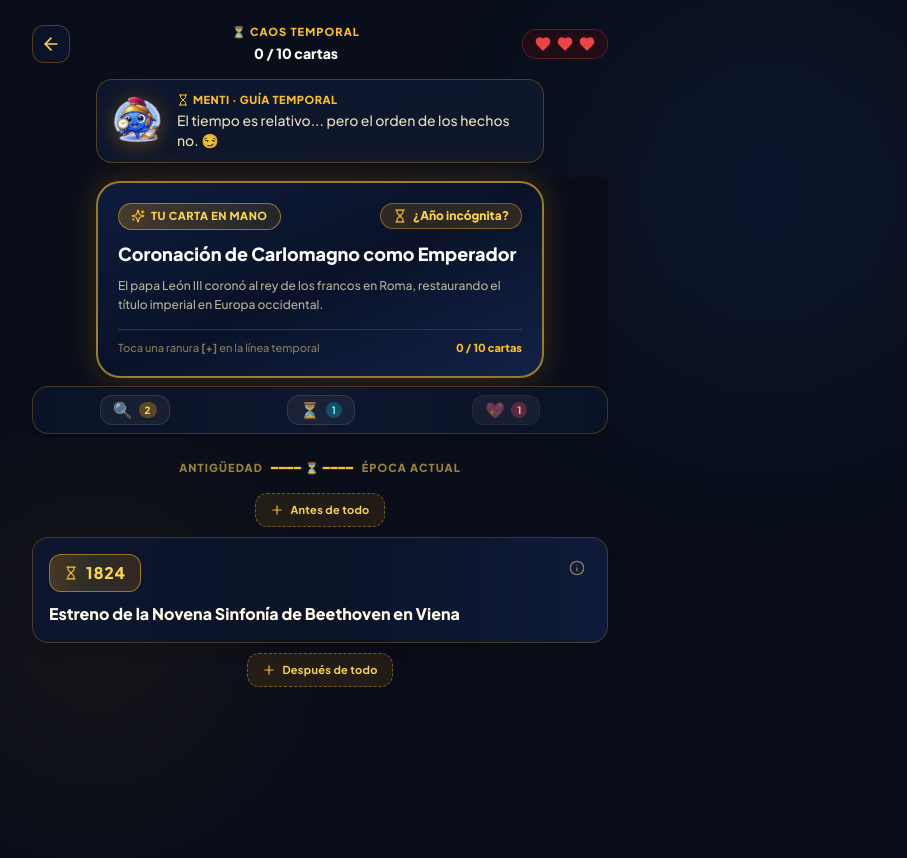
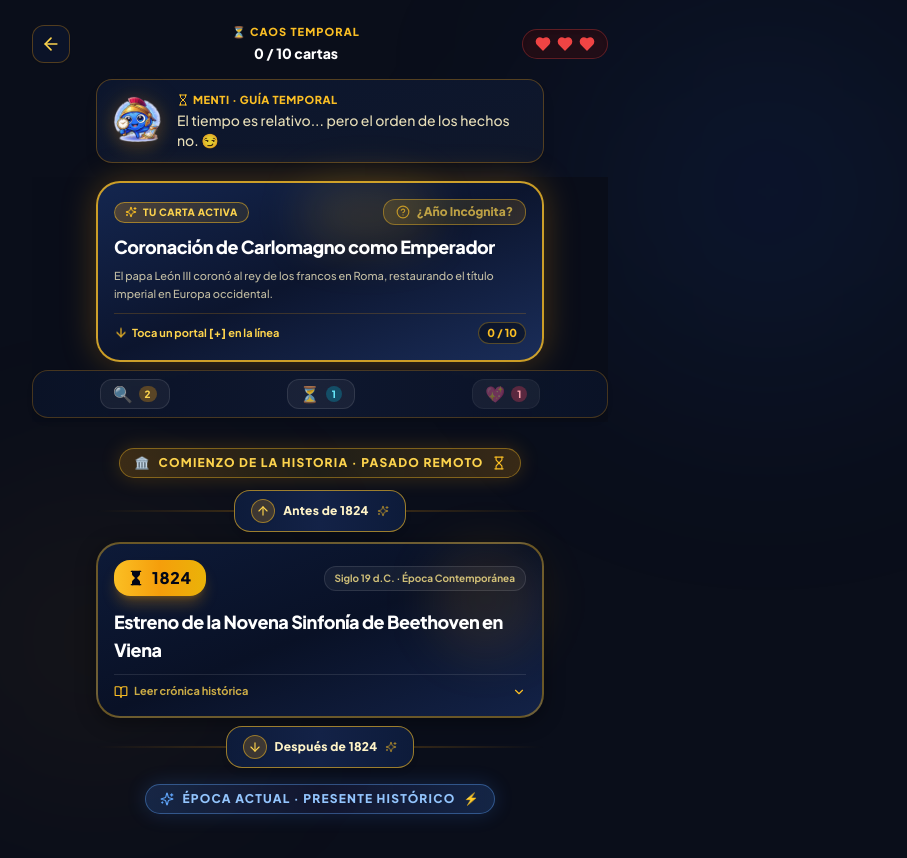
Before and after one commit to mentrixestudios-web/mentrix-timeline, a React (Vite) app: page /juego in a window 1280 px wide. Shown: the top 858 px of the page, without its empty margins (320-1227 px from the left). Before the commit the page ends 800 px from the top, so only its background shows below. Built offline with nearby package versions, Linux system fonts and the light colour scheme.

Commit message:
feat(gameplay-board): rediseño total de la linea de tiempo interactiva con portales inteligentes, reliquias doradas y marcadores cosmicos

```diff
--- a/src/components/game/CurrentCardHand.jsx
+++ b/src/components/game/CurrentCardHand.jsx
@@ -1,17 +1,17 @@
 import React from "react";
-import { Sparkles, Hourglass, Search } from "lucide-react";
+import { Sparkles, Hourglass, Search, HelpCircle, ArrowDown } from "lucide-react";
 import { motion, AnimatePresence } from "framer-motion";
 
 function getCenturyHint(year) {
   if (year < 0) {
     const c = Math.ceil(Math.abs(year) / 100);
-    return `Siglo ${c} a.C. (Época Antigua)`;
+    return `Siglo ${c} a.C. · Época Antigua`;
   }
   const c = Math.ceil(year / 100);
-  if (c <= 5) return `Siglo ${c} d.C. (Edad Antigua)`;
-  if (c <= 15) return `Siglo ${c} d.C. (Edad Media)`;
-  if (c <= 18) return `Siglo ${c} d.C. (Edad Moderna)`;
-  return `Siglo ${c} d.C. (Edad Contemporánea)`;
+  if (c <= 5) return `Siglo ${c} d.C. · Era Clásica`;
+  if (c <= 15) return `Siglo ${c} d.C. · Edad Media`;
+  if (c <= 18) return `Siglo ${c} d.C. · Edad Moderna`;
+  return `Siglo ${c} d.C. · Época Contemporánea`;
 }
 
 export default function CurrentCardHand({
@@ -24,54 +24,63 @@ export default function CurrentCardHand({
 
   return (
     <motion.div
-      initial={{ opacity: 0, y: 15 }}
-      animate={{ opacity: 1, y: 0 }}
-      className="relative w-full max-w-md mx-auto bg-gradient-to-br from-[#0e1c3d] via-[#091228] to-[#122247] border-2 border-amber-400/60 rounded-3xl p-4 sm:p-5 shadow-[0_0_35px_rgba(245,158,11,0.22)] backdrop-blur-xl"
+      initial={{ opacity: 0, scale: 0.95 }}
+      animate={{ opacity: 1, scale: 1 }}
+      className="relative w-full max-w-md mx-auto bg-gradient-to-br from-[#14264f] via-[#0c152e] to-[#1a2d59] border-2 border-amber-400/80 rounded-3xl p-3.5 sm:p-4 shadow-[0_0_35px_rgba(245,158,11,0.28)] backdrop-blur-xl select-none"
     >
-      {/* Etiqueta superior */}
-      <div className="flex items-center justify-between gap-2 mb-2.5">
-        <div className="inline-flex items-center gap-1.5 bg-gradient-to-r from-amber-500/25 to-yellow-500/10 border border-amber-400/50 text-amber-300 px-3 py-1 rounded-full text-[11px] font-black uppercase tracking-wider">
-          <Sparkles className="w-3.5 h-3.5 text-amber-400" />
-          <span>Tu carta en mano</span>
+      {/* Resplandor cósmico superior */}
+      <div className="absolute top-0 right-1/4 w-32 h-16 bg-amber-400/15 rounded-full blur-xl pointer-events-none" />
+
+      {/* CABECERA: ETIQUETA DE CARTA EN MANO Y PLACA DE AÑO OCULTO */}
+      <div className="flex items-center justify-between gap-2 mb-2 relative z-10">
+        <div className="inline-flex items-center gap-1.5 bg-gradient-to-r from-amber-500/25 to-yellow-500/10 border border-amber-400/50 text-amber-300 px-2.5 py-0.5 rounded-full text-[10px] font-black uppercase tracking-wider">
+          <Sparkles className="w-3 h-3 text-amber-400" />
+          <span>Tu Carta Activa</span>
         </div>
 
-        <div className="flex items-center gap-1.5 bg-amber-500/15 border border-amber-400/40 text-amber-300 px-3 py-1 rounded-full text-xs font-black">
-          <Hourglass className="w-3.5 h-3.5 text-amber-400 animate-spin-slow" />
-          <span>¿Año incógnita?</span>
+        {/* Placa de Año Oculto con Pulso */}
+        <div className="flex items-center gap-1.5 bg-gradient-to-r from-amber-400/20 via-yellow-400/15 to-amber-500/20 border border-amber-400/60 text-amber-300 px-3 py-1 rounded-xl text-xs font-black shadow-sm animate-pulse">
+          <HelpCircle className="w-3.5 h-3.5 text-amber-400" />
+          <span>¿Año Incógnita?</span>
         </div>
       </div>
 
-      {/* Título de la carta */}
-      <h2 className="text-white font-black text-base sm:text-lg leading-snug">
+      {/* TÍTULO PRINCIPAL DEL ACONTECIMIENTO */}
+      <h2 className="text-white font-black text-base sm:text-lg leading-snug tracking-tight relative z-10">
         {event.title}
       </h2>
 
-      {/* Pista de Lupa si está activa */}
+      {/* PISTA DE LUPA (SI EL PODER ESTÁ ACTIVO) */}
       <AnimatePresence>
         {lupaActive && (
           <motion.div
             initial={{ opacity: 0, height: 0 }}
             animate={{ opacity: 1, height: "auto" }}
             exit={{ opacity: 0, height: 0 }}
-            className="mt-2.5 p-2 rounded-xl bg-amber-500/20 border border-amber-400/60 flex items-center gap-2 text-xs text-amber-200 font-extrabold shadow-sm"
+            className="mt-2 p-2 rounded-xl bg-amber-500/25 border border-amber-400/80 flex items-center gap-2 text-xs text-amber-100 font-extrabold shadow-sm relative z-10"
           >
-            <Search className="w-4 h-4 text-amber-300 shrink-0" />
-            <span>Pista Revelada: {getCenturyHint(event.year)}</span>
+            <Search className="w-4 h-4 text-amber-300 shrink-0 animate-bounce" />
+            <span>🔍 Pista Revelada: <strong>{getCenturyHint(event.year)}</strong></span>
           </motion.div>
         )}
       </AnimatePresence>
 
-      {/* Reseña o pista histórica */}
-      {event.description && (
-        <p className="text-xs text-amber-100/70 mt-2 line-clamp-2 leading-relaxed font-medium">
+      {/* RESEÑA BREVE DE PISTA */}
+      {event.description && !lupaActive && (
+        <p className="text-[11px] text-amber-100/75 mt-1.5 line-clamp-2 leading-relaxed font-medium relative z-10">
           {event.description}
         </p>
       )}
 
-      {/* Instrucción visual con acabado dorado */}
-      <div className="mt-3.5 pt-2.5 border-t border-amber-500/20 flex items-center justify-between text-[11px] text-amber-200/50 font-medium">
-        <span>Toca una ranura <strong>[+]</strong> en la línea temporal</span>
-        <span className="text-amber-400 font-extrabold">{cardsPlaced} / {targetGoal} cartas</span>
+      {/* FOOTER INTERACTIVO: LLAMADA A LA ACCIÓN CON FLECHA */}
+      <div className="mt-2.5 pt-2 border-t border-amber-500/20 flex items-center justify-between text-[11px] text-amber-200/80 font-bold relative z-10">
+        <span className="flex items-center gap-1 text-amber-300">
+          <ArrowDown className="w-3.5 h-3.5 text-amber-400 animate-bounce" />
+          <span>Toca un portal <strong>[+]</strong> en la línea</span>
+        </span>
+        <span className="text-amber-400 font-black bg-black/40 px-2 py-0.5 rounded-full border border-amber-400/30">
+          {cardsPlaced} / {targetGoal}
+        </span>
       </div>
     </motion.div>
   );
--- a/src/components/game/TimelineCard.jsx
+++ b/src/components/game/TimelineCard.jsx
@@ -1,6 +1,18 @@
 import React, { useState } from "react";
 import { motion, AnimatePresence } from "framer-motion";
-import { Info, Hourglass, Sparkles } from "lucide-react";
+import { Info, Hourglass, Sparkles, BookOpen, ChevronDown, CheckCircle2 } from "lucide-react";
+
+function getCenturyTag(year) {
+  if (year < 0) {
+    const c = Math.ceil(Math.abs(year) / 100);
+    return `Siglo ${c} a.C. · Antigüedad`;
+  }
+  const c = Math.ceil(year / 100);
+  if (c <= 5) return `Siglo ${c} d.C. · Era Clásica`;
+  if (c <= 15) return `Siglo ${c} d.C. · Edad Media`;
+  if (c <= 18) return `Siglo ${c} d.C. · Edad Moderna`;
+  return `Siglo ${c} d.C. · Época Contemporánea`;
+}
 
 export default function TimelineCard({
   event,
@@ -10,60 +22,77 @@ export default function TimelineCard({
   const [showDetails, setShowDetails] = useState(false);
 
   const statusStyles = {
-    default: "bg-gradient-to-r from-[#0c162e] via-[#0b1328] to-[#0e1a38] border-amber-500/25 hover:border-amber-400/60 shadow-lg",
-    justPlaced: "bg-gradient-to-r from-emerald-950/90 to-[#0b1328] border-emerald-400 shadow-[0_0_25px_rgba(16,185,129,0.4)] scale-[1.02]",
-    error: "bg-gradient-to-r from-red-950/90 to-[#0b1328] border-red-500 shadow-[0_0_25px_rgba(239,68,68,0.4)]",
+    default: "border-amber-400/40 bg-gradient-to-br from-[#0d1a38] via-[#091126] to-[#132247] shadow-[0_4px_20px_rgba(0,0,0,0.4)]",
+    justPlaced: "border-emerald-400 bg-gradient-to-br from-emerald-950/80 via-[#0a1828] to-[#0c1f38] shadow-[0_0_30px_rgba(16,185,129,0.35)] ring-2 ring-emerald-400/50 scale-[1.01]",
+    error: "border-red-500 bg-gradient-to-br from-red-950/80 via-[#180a14] to-[#0d1120] shadow-[0_0_30px_rgba(239,68,68,0.35)] ring-2 ring-red-500/50",
   };
 
   return (
     <motion.div
       layout
-      initial={{ opacity: 0, y: 15, scale: 0.95 }}
+      initial={{ opacity: 0, y: 15, scale: 0.94 }}
       animate={{ opacity: 1, y: 0, scale: 1 }}
       exit={{ opacity: 0, scale: 0.9 }}
-      transition={{ duration: 0.25, ease: "easeOut" }}
-      className={`relative w-full rounded-2xl border p-4 transition-all duration-300 backdrop-blur-md ${statusStyles[status] || statusStyles.default}`}
+      transition={{ duration: 0.28, ease: "easeOut" }}
+      className={`relative w-full max-w-md mx-auto rounded-3xl border-2 p-4 transition-all duration-300 backdrop-blur-xl ${statusStyles[status] || statusStyles.default}`}
     >
-      <div className="flex items-start justify-between gap-3">
-        {/* Placa Dorada del Año Histórico */}
-        <div className="flex items-center gap-2 bg-gradient-to-r from-amber-500/25 via-yellow-500/15 to-amber-600/20 border border-amber-400/50 text-amber-300 px-3.5 py-1.5 rounded-xl font-black text-sm sm:text-base tracking-wider shadow-sm">
-          <Hourglass className="w-3.5 h-3.5 text-amber-400" />
+      {/* Resplandor decorativo de esquina */}
+      <div className="absolute top-0 right-0 w-28 h-28 bg-amber-500/10 rounded-full blur-xl pointer-events-none" />
+
+      {/* CABECERA DE LA CARTA: AÑO HISTÓRICO Y NÓDULO DE ORDEN */}
+      <div className="flex items-center justify-between gap-2 relative z-10">
+
+        {/* Placa Dorada Metálica del Año */}
+        <div className="flex items-center gap-2 bg-gradient-to-r from-amber-400 via-amber-500 to-yellow-500 text-slate-950 px-3.5 py-1.5 rounded-2xl font-black text-sm sm:text-base tracking-wider shadow-lg shadow-amber-500/30">
+          <Hourglass className="w-4 h-4 fill-slate-950" />
           <span>{event.yearFormatted}</span>
         </div>
 
-        {/* Botón de info / detalles */}
+        {/* Tag del Siglo y Época */}
+        <div className="flex items-center gap-1.5 bg-white/5 border border-white/10 px-2.5 py-1 rounded-xl text-[10px] font-bold text-amber-200/80">
+          <span>{getCenturyTag(event.year)}</span>
+        </div>
+      </div>
+
+      {/* CUERPO: TÍTULO DEL ACONTECIMIENTO */}
+      <div className="mt-3 relative z-10">
+        <h3 className="text-white font-black text-base sm:text-lg leading-snug tracking-tight">
+          {event.title}
+        </h3>
+      </div>
+
+      {/* FOOTER DE LA CARTA: BOTÓN DESPLEGABLE DE RESEÑA */}
       {event.description && (
+        <div className="mt-2.5 pt-2 border-t border-white/10 relative z-10">
           <button
             type="button"
             onClick={() => setShowDetails(!showDetails)}
-            className="p-1.5 rounded-xl text-amber-200/50 hover:text-amber-200 hover:bg-white/10 transition-colors"
-            title="Ver más información histórica"
+            className="flex items-center justify-between w-full text-[11px] font-bold text-amber-300/80 hover:text-amber-200 transition-colors cursor-pointer group"
           >
-            <Info className="w-4 h-4" />
+            <span className="flex items-center gap-1.5">
+              <BookOpen className="w-3.5 h-3.5 text-amber-400" />
+              <span>{showDetails ? "Ocultar crónica histórica" : "Leer crónica histórica"}</span>
+            </span>
+            <ChevronDown className={`w-3.5 h-3.5 text-amber-400 transition-transform duration-200 ${showDetails ? "rotate-180" : ""}`} />
           </button>
-        )}
-      </div>
 
-      {/* Título del acontecimiento */}
-      <h3 className="text-amber-50 font-extrabold text-sm sm:text-base mt-2.5 leading-snug">
-        {event.title}
-      </h3>
-
-      {/* Reseña histórica desplegable */}
+          {/* Reseña desplegable estilo códice digital */}
           <AnimatePresence>
-        {showDetails && event.description && (
+            {showDetails && (
               <motion.div
                 initial={{ opacity: 0, height: 0 }}
                 animate={{ opacity: 1, height: "auto" }}
                 exit={{ opacity: 0, height: 0 }}
-            className="overflow-hidden mt-2.5 pt-2.5 border-t border-amber-500/20"
+                className="overflow-hidden mt-2 pt-2 border-t border-amber-500/20"
               >
-            <p className="text-xs text-amber-100/75 leading-relaxed font-normal">
+                <div className="p-2.5 rounded-xl bg-black/40 border border-amber-500/20 text-xs text-amber-100/90 leading-relaxed font-sans font-medium">
                   {event.description}
-            </p>
+                </div>
               </motion.div>
             )}
           </AnimatePresence>
+        </div>
+      )}
     </motion.div>
   );
 }
--- a/src/components/game/TimelineSlot.jsx
+++ b/src/components/game/TimelineSlot.jsx
@@ -1,38 +1,88 @@
 import React from "react";
-import { Plus } from "lucide-react";
+import { Plus, Sparkles, Snowflake, ArrowDown, ArrowUp, Hourglass } from "lucide-react";
 import { motion } from "framer-motion";
 
 export default function TimelineSlot({
   onSelect,
   disabled = false,
   isFrozen = false,
-  label = "Insertar aquí",
+  prevYear = null,
+  nextYear = null,
+  label = null,
 }) {
+  // Generar etiqueta contextual inteligente si no se pasó una manual
+  let displayLabel = label;
+  let slotType = "between"; // 'before' | 'between' | 'after'
+
+  if (!displayLabel) {
+    if (!prevYear && nextYear) {
+      displayLabel = `Antes de ${nextYear}`;
+      slotType = "before";
+    } else if (prevYear && nextYear) {
+      displayLabel = `Entre ${prevYear} y ${nextYear}`;
+      slotType = "between";
+    } else if (prevYear && !nextYear) {
+      displayLabel = `Después de ${prevYear}`;
+      slotType = "after";
+    } else {
+      displayLabel = "Insertar carta aquí";
+    }
+  }
+
+  // Si la ranura fue congelada / descartada por el comodín Congelador
   if (isFrozen) {
     return (
-      <div className="flex items-center justify-center py-1.5 px-3 my-1 rounded-xl border border-cyan-400/20 bg-cyan-950/20 text-cyan-400/50 text-[10px] font-bold select-none cursor-not-allowed">
-        <span>❄️ Descartado por Congelador</span>
+      <div className="relative flex items-center justify-center my-2.5 w-full max-w-md mx-auto select-none pointer-events-none">
+        {/* Línea conectora de fondo */}
+        <div className="absolute inset-x-0 h-0.5 bg-cyan-500/20 top-1/2 -translate-y-1/2" />
+
+        <div className="relative z-10 flex items-center gap-1.5 py-1.5 px-3.5 rounded-full border border-cyan-400/40 bg-cyan-950/80 text-cyan-300/60 text-[11px] font-black shadow-[0_0_15px_rgba(6,182,212,0.15)] backdrop-blur-md">
+          <Snowflake className="w-3.5 h-3.5 text-cyan-400 animate-spin-slow" />
+          <span>❄️ DESCARTADO POR CONGELADOR</span>
+        </div>
       </div>
     );
   }
 
   return (
+    <div className="relative flex items-center justify-center my-2.5 w-full max-w-md mx-auto select-none">
+      {/* Guía luminosa central del eje temporal */}
+      <div className="absolute inset-x-0 h-0.5 bg-gradient-to-r from-transparent via-amber-500/30 to-transparent top-1/2 -translate-y-1/2" />
+
+      {/* Botón interactivo de portal temporal */}
       <motion.button
         type="button"
-      whileHover={{ scale: 1.05 }}
-      whileTap={{ scale: 0.95 }}
+        whileHover={{ scale: disabled ? 1 : 1.04, y: -1 }}
+        whileTap={{ scale: disabled ? 1 : 0.95 }}
         disabled={disabled}
         onClick={onSelect}
-      className={`group relative flex items-center justify-center py-2 px-3.5 my-1 rounded-xl border border-dashed transition-all duration-200 cursor-pointer ${
+        className={`group relative z-10 flex items-center justify-center gap-2 py-2 px-4 rounded-2xl border transition-all duration-200 cursor-pointer shadow-md ${
           disabled
-          ? "opacity-30 cursor-not-allowed border-white/10"
-          : "border-amber-400/40 hover:border-amber-400 bg-amber-500/10 hover:bg-amber-500/20 text-amber-300 hover:text-white shadow-sm hover:shadow-amber-500/20 active:scale-95"
+            ? "opacity-35 cursor-not-allowed border-white/10 bg-[#0b1328]/80 text-white/40"
+            : "border-amber-400/60 hover:border-amber-300 bg-gradient-to-r from-[#0d1b3a] via-[#132247] to-[#0d1b3a] hover:from-amber-500/20 hover:via-yellow-500/20 hover:to-amber-500/20 text-amber-200 hover:text-white shadow-[0_0_20px_rgba(245,158,11,0.15)] hover:shadow-[0_0_25px_rgba(245,158,11,0.35)]"
         }`}
       >
-      <div className="flex items-center gap-1.5 text-xs font-bold">
-        <Plus className="w-3.5 h-3.5 text-amber-400 group-hover:rotate-90 transition-transform duration-300" />
-        <span className="text-[11px] tracking-wide">{label}</span>
+        {/* Core de energía con icono */}
+        <div className="w-6 h-6 rounded-xl bg-amber-500/20 group-hover:bg-amber-400 border border-amber-400/50 flex items-center justify-center text-amber-300 group-hover:text-slate-950 transition-all shrink-0 shadow-sm">
+          {slotType === "before" ? (
+            <ArrowUp className="w-3.5 h-3.5 group-hover:-translate-y-0.5 transition-transform" />
+          ) : slotType === "after" ? (
+            <ArrowDown className="w-3.5 h-3.5 group-hover:translate-y-0.5 transition-transform" />
+          ) : (
+            <Plus className="w-3.5 h-3.5 group-hover:rotate-90 transition-transform duration-300" />
+          )}
         </div>
+
+        {/* Texto del intervalo histórico */}
+        <span className="text-xs font-black tracking-wide text-amber-100 group-hover:text-amber-200 transition-colors">
+          {displayLabel}
+        </span>
+
+        {/* Chispita decorativa en hover */}
+        {!disabled && (
+          <Sparkles className="w-3 h-3 text-amber-400 opacity-60 group-hover:opacity-100 transition-opacity shrink-0" />
+        )}
       </motion.button>
+    </div>
   );
 }
--- a/src/pages/DueloAmigos.jsx
+++ b/src/pages/DueloAmigos.jsx
@@ -627,36 +627,43 @@ export default function DueloAmigos() {
               LÍNEA DE TIEMPO INTERACTIVA COMPARTIDA
           ══════════════════════════════════════════════════════════ */}
           <div className="relative py-2">
+            {/* Marcador Cósmico de Antigüedad */}
             <div className="flex items-center justify-center mb-3">
-              <span className="text-[11px] font-black text-amber-300/60 uppercase tracking-widest flex items-center gap-2">
-                <span>Antigüedad</span>
-                <span className="text-amber-400">━━━━ ⏳ ━━━━</span>
-                <span>Época Actual</span>
-              </span>
+              <div className="inline-flex items-center gap-2 px-3.5 py-1.5 rounded-full bg-gradient-to-r from-amber-500/20 via-yellow-500/10 to-amber-500/20 border border-amber-400/40 text-amber-300 text-xs font-black uppercase tracking-widest shadow-[0_0_20px_rgba(245,158,11,0.2)]">
+                <span>🏛️</span>
+                <span>COMIENZO DE LA HISTORIA · PASADO REMOTO</span>
+                <Hourglass className="w-3.5 h-3.5 text-amber-400" />
+              </div>
             </div>
 
-            <div className="space-y-1.5 relative">
-              <div className="flex justify-center">
+            <div className="space-y-2 relative">
               <TimelineSlot
                 onSelect={() => handlePlaceCard(0)}
                 disabled={Boolean(feedback)}
-                  label="Antes de todo"
+                nextYear={timeline[0]?.yearFormatted}
               />
-              </div>
 
               {timeline.map((event, idx) => (
                 <React.Fragment key={event.id}>
                   <TimelineCard event={event} index={idx} />
 
-                  <div className="flex justify-center">
                   <TimelineSlot
                     onSelect={() => handlePlaceCard(idx + 1)}
                     disabled={Boolean(feedback)}
-                      label={idx === timeline.length - 1 ? "Después de todo" : "En medio"}
+                    prevYear={event.yearFormatted}
+                    nextYear={timeline[idx + 1]?.yearFormatted}
                   />
-                  </div>
                 </React.Fragment>
               ))}
+            </div>
+
+            {/* Marcador Cósmico del Futuro */}
+            <div className="flex items-center justify-center mt-4">
+              <div className="inline-flex items-center gap-2 px-3.5 py-1.5 rounded-full bg-gradient-to-r from-blue-500/20 via-indigo-500/10 to-blue-500/20 border border-blue-400/40 text-blue-300 text-xs font-black uppercase tracking-widest shadow-[0_0_20px_rgba(59,130,246,0.2)]">
+                <Sparkles className="w-3.5 h-3.5 text-blue-400" />
+                <span>ÉPOCA ACTUAL · PRESENTE HISTÓRICO</span>
+                <span>⚡</span>
+              </div>
             </div>
           </div>
 
--- a/src/pages/Juego.jsx
+++ b/src/pages/Juego.jsx
@@ -56,6 +56,7 @@ export default function Juego() {
   const [gameState, setGameState] = useState("playing"); // 'playing' | 'revealing' | 'victory' | 'gameover'
   const [mascotStatus, setMascotStatus] = useState("idle");
   const [lastFeedback, setLastFeedback] = useState(null);
+  const [justPlacedId, setJustPlacedId] = useState(null);
 
   // Estados de poderes activos en la carta actual
   const [lupaActive, setLupaActive] = useState(false);
@@ -122,6 +123,8 @@ export default function Juego() {
             }
             const nextTl = [...currTimeline];
             nextTl.splice(insertIdx, 0, mentiCard);
+            setJustPlacedId(mentiCard.id);
+            setTimeout(() => setJustPlacedId(null), 2500);
 
             setMentiScore((prevMenti) => {
               const nextM = prevMenti + 1;
@@ -265,6 +268,8 @@ export default function Juego() {
       const nextTimeline = [...timeline];
       nextTimeline.splice(slotIndex, 0, currentCard);
       setTimeline(nextTimeline);
+      setJustPlacedId(currentCard.id);
+      setTimeout(() => setJustPlacedId(null), 2500);
 
       const nextScore = score + 1;
       setScore(nextScore);
@@ -505,44 +510,55 @@ export default function Juego() {
       )}
 
       {/* ========================================================
-          LA LÍNEA DE TIEMPO INTERACTIVA
+          TABLERO CRONOLÓGICO: EL CONDUCTO TEMPORAL INTERACTIVO
          ======================================================== */}
-      <div className="relative py-2">
+      <div className="relative py-3">
+        {/* Marcador Cósmico de Antigüedad */}
         <div className="flex items-center justify-center mb-3">
-          <span className="text-[11px] font-black text-amber-300/60 uppercase tracking-widest flex items-center gap-2">
-            <span>Antigüedad</span>
-            <span className="text-amber-400">━━━━ ⏳ ━━━━</span>
-            <span>Época Actual</span>
-          </span>
+          <div className="inline-flex items-center gap-2 px-3.5 py-1.5 rounded-full bg-gradient-to-r from-amber-500/20 via-yellow-500/10 to-amber-500/20 border border-amber-400/40 text-amber-300 text-xs font-black uppercase tracking-widest shadow-[0_0_20px_rgba(245,158,11,0.2)]">
+            <span>🏛️</span>
+            <span>COMIENZO DE LA HISTORIA · PASADO REMOTO</span>
+            <Hourglass className="w-3.5 h-3.5 text-amber-400" />
+          </div>
         </div>
 
-        <div className="space-y-1.5 relative">
+        <div className="space-y-2 relative">
           {/* Ranura 0 (Antes del primer evento) */}
-          <div className="flex justify-center">
           <TimelineSlot
             onSelect={() => handleInsert(0)}
             disabled={gameState !== "playing" || turnoDuelo === "menti"}
             isFrozen={frozenSlots.includes(0)}
-              label="Antes de todo"
+            nextYear={timeline[0]?.yearFormatted}
           />
-          </div>
 
           {/* Renderizado de eventos en orden */}
           {timeline.map((event, idx) => (
             <React.Fragment key={event.id}>
-              <TimelineCard event={event} index={idx} />
+              <TimelineCard
+                event={event}
+                index={idx}
+                status={justPlacedId === event.id ? "justPlaced" : "default"}
+              />
 
               {/* Ranura entre eventos o al final */}
-              <div className="flex justify-center">
               <TimelineSlot
                 onSelect={() => handleInsert(idx + 1)}
                 disabled={gameState !== "playing" || turnoDuelo === "menti"}
                 isFrozen={frozenSlots.includes(idx + 1)}
-                  label={idx === timeline.length - 1 ? "Después de todo" : "En medio"}
+                prevYear={event.yearFormatted}
+                nextYear={timeline[idx + 1]?.yearFormatted}
               />
-              </div>
             </React.Fragment>
           ))}
+        </div>
+
+        {/* Marcador Cósmico del Futuro / Presente */}
+        <div className="flex items-center justify-center mt-4">
+          <div className="inline-flex items-center gap-2 px-3.5 py-1.5 rounded-full bg-gradient-to-r from-blue-500/20 via-indigo-500/10 to-blue-500/20 border border-blue-400/40 text-blue-300 text-xs font-black uppercase tracking-widest shadow-[0_0_20px_rgba(59,130,246,0.2)]">
+            <Sparkles className="w-3.5 h-3.5 text-blue-400" />
+            <span>ÉPOCA ACTUAL · PRESENTE HISTÓRICO</span>
+            <span>⚡</span>
+          </div>
         </div>
       </div>
 
```
Lines whose indentation alone changed are shown as unchanged.
